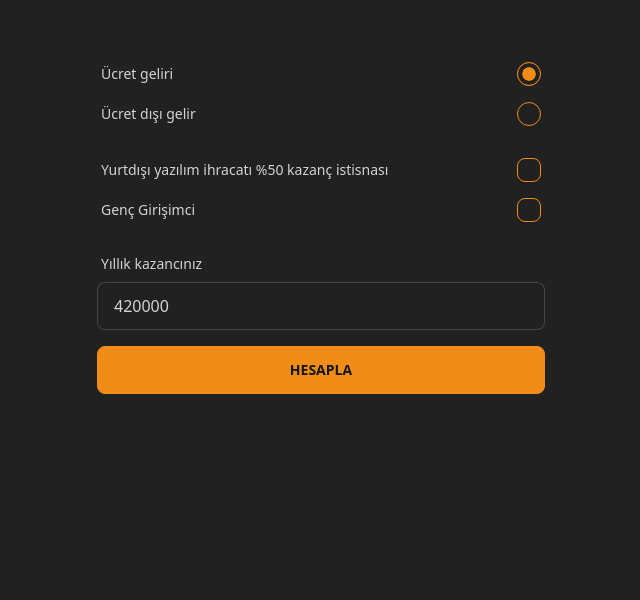
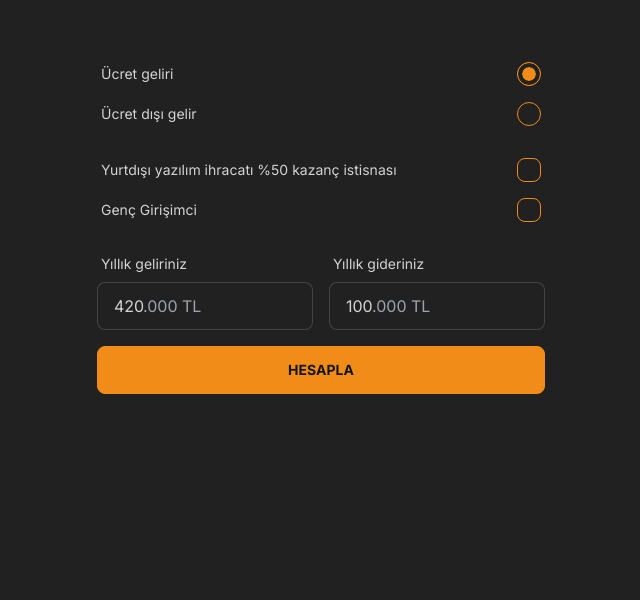
Before and after one commit to hamitaksln/hamitaksln.github.io, an Astro site: page / in a window 1280 px wide. Shown: the part 146-746 px from the top of the page, without its empty margins (319-959 px from the left). Built offline with nearby package versions, Linux system fonts and the light colour scheme; Astro itself is replaced by a stand-in of ours.

Commit message:
Update layout, Add helper text for money input

```diff
--- a/package.json
+++ b/package.json
@@ -22,7 +22,8 @@
     "daisyui": "^2.42.1",
     "react": "^18.1.0",
     "react-dom": "^18.1.0",
-    "react-hook-form": "^7.40.0"
+    "react-hook-form": "^7.40.0",
+    "use-font-face-observer": "^1.2.1"
   },
   "devDependencies": {
     "tailwindcss": "^3.2.4"
--- a/src/components/TaxCalculator.jsx
+++ b/src/components/TaxCalculator.jsx
@@ -1,45 +1,38 @@
-import { useState } from "react"
-import { useForm, useFormContext, FormProvider } from "react-hook-form"
+import { useLayoutEffect, useState } from "react"
+import { FormProvider, useForm, useFormContext } from "react-hook-form"
+import { DIGIT_REGEX, TAX_BRACKETS } from "../constants"
+import { useFontFaceObserver } from "../hooks/useIsFontLoaded"
+import { getTextWidth } from "../utilities"
 import { Footer } from "./Footer"
+import { TaxSummary } from "./TaxSummary"
 
-const INCOME_TYPES = {
-    wage: "wage",
-    noneWage: "noneWage"
-}
+const MoneyInput = (props) => {
+    const { setValue, watch } = useFormContext()
 
-const TAX_BRACKETS = {
-    [INCOME_TYPES.wage]: [
-        { baseAmount: 32_000, partialAmount: 0, partialTax: 0, rate: 0.15 },
-        { baseAmount: 70_000, partialAmount: 32_000, partialTax: 4_800, rate: 0.2 },
-        { baseAmount: 250_000, partialAmount: 70_000, partialTax: 12_400, rate: 0.27 },
-        { baseAmount: 880_000, partialAmount: 250_000, partialTax: 61_000, rate: 0.35 },
-        { baseAmount: 880_000 ** 10, partialAmount: 880_000, partialTax: 281_500, rate: 0.4 }
-    ],
-    [INCOME_TYPES.noneWage]: [
-        { baseAmount: 32_000, partialAmount: 0, partialTax: 0, rate: 0.15 },
-        { baseAmount: 70_000, partialAmount: 32_000, partialTax: 4_800, rate: 0.2 },
-        { baseAmount: 170_000, partialAmount: 70_000, partialTax: 12_400, rate: 0.27 },
-        { baseAmount: 880_000, partialAmount: 170_000, partialTax: 39_400, rate: 0.35 },
-        { baseAmount: 880_000 ** 10, partialAmount: 880_000, partialTax: 287_900, rate: 0.4 }
-    ]
-}
+    const currentValue = watch(props.id)
+    const [inputTextWidth, setInputTextWidth] = useState(0)
 
-const digitRegex = /^[\d]+$/
-
-const NumberInput = (props) => {
-    const { setValue, watch } = useFormContext()
-    const currentValue = watch(props.id)
+    const isFontLoaded = useFontFaceObserver([{ family: "Inter" }])
 
     const handleOnChange = (e, i) => {
-        if (e.nativeEvent.data && !digitRegex.test(e.nativeEvent.data)) return
+        if (e.nativeEvent.data && !DIGIT_REGEX.test(e.nativeEvent.data)) return
+        if (e.target.value.length > 6) return
 
         setValue(props.id, parseFloat(e.target.value) || 0, { valueAsNumber: true })
     }
+
+    useLayoutEffect(() => {
+        if (!isFontLoaded) return
+
+        setInputTextWidth(getTextWidth({ value: currentValue }))
+    }, [currentValue, isFontLoaded])
+
     return (
-        <div className="form-control w-full">
+        <div className="">
             <label className="label">
                 <span className="label-text">{props.label}</span>
             </label>
+            <div className="form-control w-full relative">
                 <input
                     value={currentValue}
                     type="text"
@@ -47,24 +40,33 @@ const NumberInput = (props) => {
                     className="input input-bordered"
                     {...props}
                 />
+                {currentValue > 0 && isFontLoaded && (
+                    <div
+                        className="absolute top-1/2 px-4 transform -translate-y-1/2 pointer-events-none"
+                        style={{ left: `${inputTextWidth}px` }}
+                    >
+                        <p className="text-gray-400">{".000 TL"}</p>
+                    </div>
+                )}
+            </div>
         </div>
     )
 }
 
 const TaxForm = () => {
-    const [tax, setTax] = useState(0)
-    const methods = useForm({ defaultValues: { yearlyIncome: 420000 } })
-    const { register, handleSubmit } = methods
-
-    const taxDisplay = new Intl.NumberFormat("tr-TR", {
-        style: "currency",
-        currency: "TRY"
-    }).format(tax)
+    const methods = useForm({
+        defaultValues: { totalTax: 0, yearlyIncome: 420, yearlyExpense: 100, activeBracketIndex: 0 }
+    })
+    const { register, handleSubmit, setValue } = methods
 
     const calculateTax = (data) => {
         const brackets = TAX_BRACKETS[data.incomeType]
-        const { yearlyIncome } = data
-        let textBase = yearlyIncome
+        const { yearlyIncome, yearlyExpense } = data
+
+        const multipliedIncome = yearlyIncome * 1_000
+        const multipliedExpense = yearlyExpense * 1_000
+
+        let textBase = multipliedIncome - multipliedExpense
 
         if (data?.isYoungEntrepreneur) {
             textBase = textBase - 75_000
@@ -73,30 +75,33 @@ const TaxForm = () => {
         if (data.isSoftwareExport) {
             textBase = textBase / 2
         }
-        if (textBase < 0) return 0
+
+        if (textBase < 0) return [0, 0]
 
         let tax = 0
+        let activeBracketIndex = 0
+
         for (let i = 0; i < brackets.length; i++) {
             const bracket = brackets[i]
-            const { baseAmount, partialAmount, partialTax, rate } = bracket
+            const { baseAmount, partialAmount, partialTax, rate, type } = bracket
 
-            if (textBase <= baseAmount) {
+            if (type === "lower" ? textBase <= baseAmount : textBase > baseAmount) {
                 tax = (textBase - partialAmount) * rate + partialTax
+                activeBracketIndex = i
                 break
             }
         }
 
-        return tax
+        return [tax, activeBracketIndex]
     }
 
     const onSubmit = (data) => {
         if (data.yearlyIncome <= 0) return
 
-        const tax = calculateTax(data)
+        const [tax, activeBracketIndex] = calculateTax(data)
 
-        if (tax) {
-            setTax(tax)
-        }
+        setValue("totalTax", tax)
+        setValue("activeBracketIndex", activeBracketIndex)
     }
 
     return (
@@ -148,17 +153,19 @@ const TaxForm = () => {
                     </label>
                 </div>
 
-                <NumberInput
+                <div className="grid grid-cols-2 gap-4">
+                    <MoneyInput
                         id="yearlyIncome"
-                    placeholder="Yıllık kazanç"
-                    label="Yıllık kazancınız"
+                        placeholder="Yıllık gelir"
+                        label="Yıllık geliriniz"
                     />
-                {tax ? (
-                    <div className="flex justify-between text-xl">
-                        <span>{"Toplam vergi miktarı:"}</span>
-                        <span>{taxDisplay}</span>
+                    <MoneyInput
+                        id="yearlyExpense"
+                        placeholder="Yıllık gider"
+                        label="Yıllık gideriniz"
+                    />
                 </div>
-                ) : null}
+                <TaxSummary />
                 <button className="btn btn-primary">Hesapla</button>
             </form>
         </FormProvider>
--- /dev/null
+++ b/src/components/TaxSummary.jsx
@@ -0,0 +1,58 @@
+import { useMemo } from "react"
+import { useFormContext } from "react-hook-form"
+import { TAX_BRACKETS } from "../constants"
+
+const TaxBracket = ({ bracket }) => {
+    return <div></div>
+}
+
+const TaxBrackets = ({ brackets }) => {
+    // Brackets will be added soon
+    return null
+    return (
+        <div className="flex flex-col gap-4">
+            {brackets.map((bracket, i) => (
+                <TaxBracket bracket={bracket} key={i} />
+            ))}
+        </div>
+    )
+}
+
+export const TaxSummary = ({}) => {
+    const { watch } = useFormContext()
+
+    const totalTax = watch("totalTax")
+    const incomeType = watch("incomeType")
+    const activeBracketIndex = watch("activeBracketIndex")
+
+    const taxDisplay = useMemo(
+        () =>
+            new Intl.NumberFormat("tr-TR", {
+                style: "currency",
+                currency: "TRY"
+            }).format(totalTax),
+        [totalTax]
+    )
+
+    const brackets = useMemo(
+        () =>
+            TAX_BRACKETS[incomeType]?.map((el, i) => ({
+                ...el,
+                selected: activeBracketIndex === i
+            })),
+        [incomeType, activeBracketIndex]
+    )
+
+    if (!totalTax) return null
+
+    return (
+        <div>
+            <div className="divider"></div>
+            <div className="flex justify-between items-center ">
+                <span>{"Toplam vergi miktarı:"}</span>
+                <span className="text-xl">{taxDisplay}</span>
+            </div>
+            <TaxBrackets brackets={brackets} />
+        </div>
+    )
+}
--- /dev/null
+++ b/src/constants/index.js
@@ -0,0 +1,59 @@
+export const INCOME_TYPES = {
+    wage: "wage",
+    noneWage: "noneWage"
+}
+
+export const TAX_BRACKETS = {
+    [INCOME_TYPES.wage]: [
+        { baseAmount: 32_000, type: "lower", partialAmount: 0, partialTax: 0, rate: 0.15 },
+        { baseAmount: 70_000, type: "lower", partialAmount: 32_000, partialTax: 4_800, rate: 0.2 },
+        {
+            baseAmount: 250_000,
+            type: "lower",
+            partialAmount: 70_000,
+            partialTax: 12_400,
+            rate: 0.27
+        },
+        {
+            baseAmount: 880_000,
+            type: "lower",
+            partialAmount: 250_000,
+            partialTax: 61_000,
+            rate: 0.35
+        },
+        {
+            baseAmount: 880_000,
+            type: "upper",
+            partialAmount: 880_000,
+            partialTax: 281_500,
+            rate: 0.4
+        }
+    ],
+    [INCOME_TYPES.noneWage]: [
+        { baseAmount: 32_000, type: "lower", partialAmount: 0, partialTax: 0, rate: 0.15 },
+        { baseAmount: 70_000, type: "lower", partialAmount: 32_000, partialTax: 4_800, rate: 0.2 },
+        {
+            baseAmount: 170_000,
+            type: "lower",
+            partialAmount: 70_000,
+            partialTax: 12_400,
+            rate: 0.27
+        },
+        {
+            baseAmount: 880_000,
+            type: "lower",
+            partialAmount: 170_000,
+            partialTax: 39_400,
+            rate: 0.35
+        },
+        {
+            baseAmount: 880_000,
+            type: "upper",
+            partialAmount: 880_000,
+            partialTax: 287_900,
+            rate: 0.4
+        }
+    ]
+}
+
+export const DIGIT_REGEX = /^[\d]+$/
--- /dev/null
+++ b/src/hooks/useIsFontLoaded.js
@@ -0,0 +1,37 @@
+import FontFaceObserver from "fontfaceobserver"
+import { useEffect, useState } from "react"
+
+/*
+Credit: use-font-face-observer
+https://github.com/iamskok/use-font-face-observer
+*/
+
+export function useFontFaceObserver(
+    fontFaces = [],
+    { testString, timeout } = {},
+    { showErrors } = { showErrors: false }
+) {
+    const [isResolved, setIsResolved] = useState(false)
+    const fontFacesString = JSON.stringify(fontFaces)
+
+    useEffect(() => {
+        const promises = JSON.parse(fontFacesString).map(({ family, weight, style, stretch }) =>
+            new FontFaceObserver(family, {
+                weight,
+                style,
+                stretch
+            }).load(testString, timeout)
+        )
+
+        Promise.all(promises)
+            .then(() => setIsResolved(true))
+            .catch(() => {
+                if (showErrors) {
+                    // eslint-disable-next-line no-console
+                    console.error(`An error occurred during font loading`)
+                }
+            })
+    }, [fontFacesString, testString, timeout, showErrors])
+
+    return isResolved
+}
--- a/src/pages/index.astro
+++ b/src/pages/index.astro
@@ -4,5 +4,5 @@ import MainLayout from "../layout/MainLayout.astro"
 ---
 
 <MainLayout title="Abdulhamit Akaslan">
-    <TaxCalculator client:visible />
+    <TaxCalculator client:only />
 </MainLayout>
--- a/src/styles/global.css
+++ b/src/styles/global.css
@@ -1,3 +1,5 @@
+@import url("https://fonts.googleapis.com/css2?family=Inter:wght@400;700&display=swap");
+
 @tailwind base;
 @tailwind components;
 @tailwind utilities;
@@ -10,4 +12,6 @@ body {
     @apply antialiased;
     --removed-scroll-width: 0px !important;
     overflow-x: hidden;
+    font-family: "Inter", ui-sans-serif, system-ui, -apple-system, BlinkMacSystemFont, "Segoe UI",
+        Roboto, "Helvetica Neue", Arial, "Noto Sans", sans-serif;
 }
--- /dev/null
+++ b/src/utilities/index.js
@@ -0,0 +1,21 @@
+/*
+Credit: anner burton
+https://stackoverflow.com/a/61088413/10873418
+*/
+
+export const getTextWidth = ({ fontSize = "16px", value }) => {
+    if (typeof document === "undefined") return 0
+
+    let div = document.createElement("div")
+    div.innerText = value
+    div.style.fontSize = fontSize
+    div.style.width = "auto"
+    div.style.display = "inline-block"
+    div.style.visibility = "hidden"
+    div.style.position = "fixed"
+    div.style.overflow = "auto"
+    document.body.append(div)
+    let width = div.clientWidth
+    div.remove()
+    return width
+}
```
Also changed, not shown: 1 other file. Lines whose indentation alone changed are shown as unchanged.
